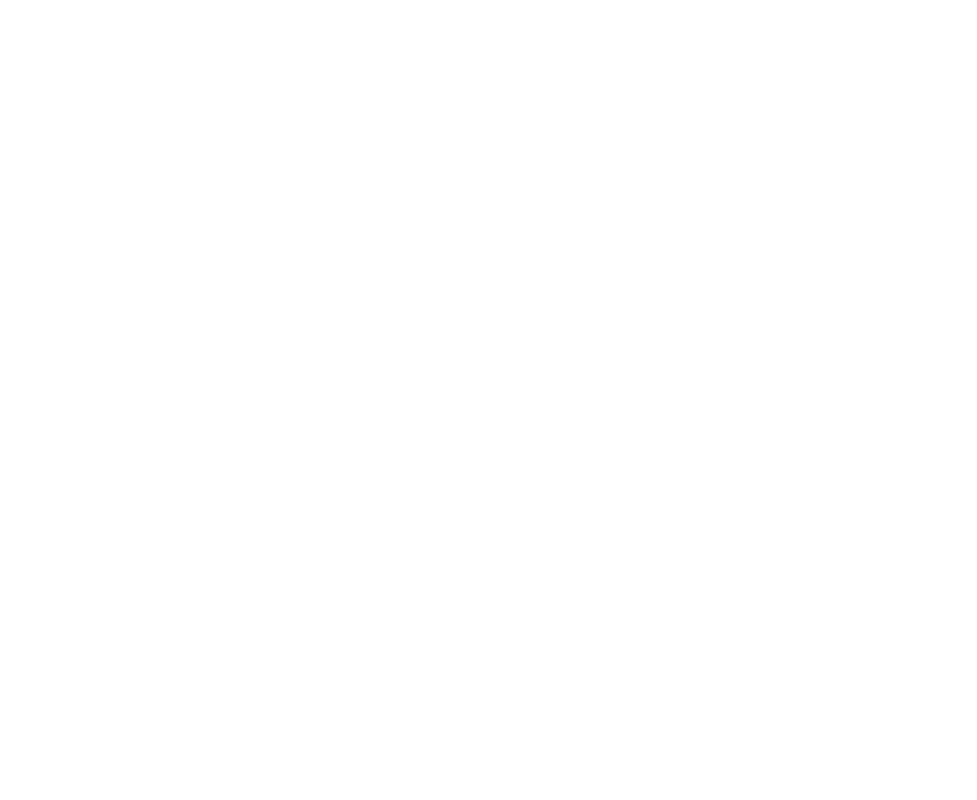
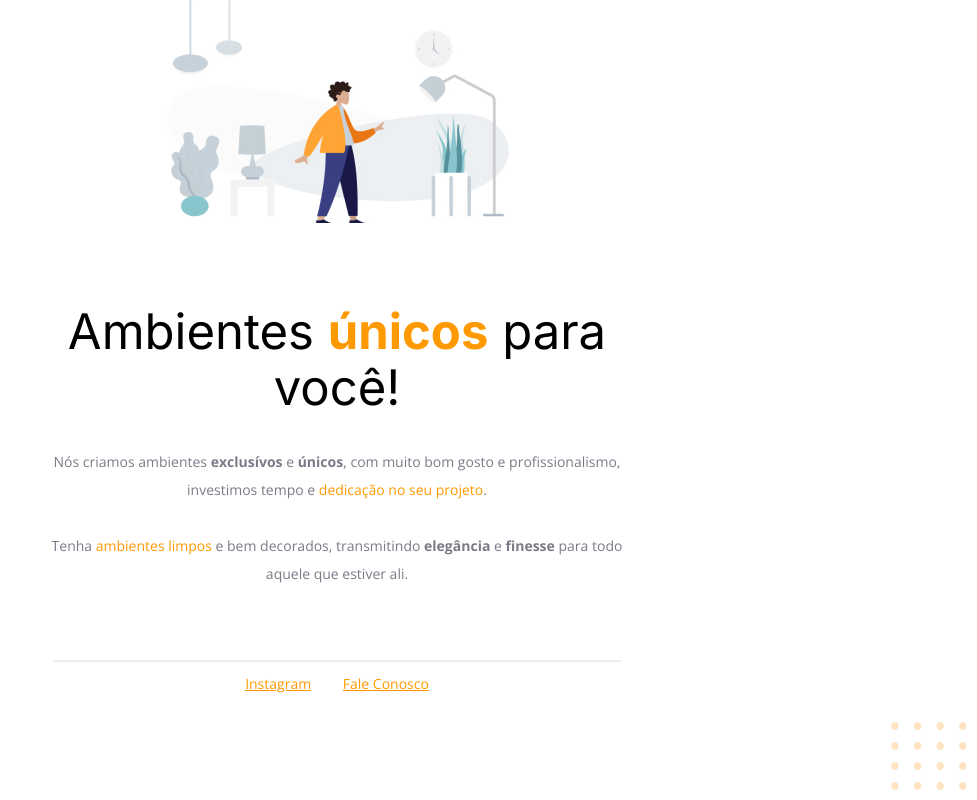
Before and after one commit to CesarFDev/Explorer---Projeto-1, a plain HTML site: page index.html in a window 1280 px wide. Shown: the whole page, without its empty margins (303-1280 px from the left). Drawn offline with nearby package versions, Linux system fonts and the light colour scheme.

Commit message:
Final Commit

```diff
--- a/index.html
+++ b/index.html
@@ -1,11 +1,49 @@
 <!DOCTYPE html>
 <html lang="pt-br">
-<head>
-  <meta charset="UTF-8">
-  <meta name="viewport" content="width=device-width, initial-scale=1.0">
-  <title>DevExplorer - Projeto 01</title>
-</head>
-<body>
+  <head>
+    <link rel="preconnect" href="https://fonts.googleapis.com" />
+    <link rel="preconnect" href="https://fonts.gstatic.com" crossorigin />
+    <meta charset="UTF-8" />
+    <meta name="viewport" content="width=device-width, initial-scale=1.0" />
+    <title>DevExplorer - Projeto 01</title>
+    <link
+      href="https://fonts.googleapis.com/css2?family=Inter:wght@100..900&display=swap"
+      rel="stylesheet"
+    />
+    <link
+      href="https://fonts.googleapis.com/css2?family=Open+Sans:ital,wght@0,300..800;1,300..800&display=swap"
+      rel="stylesheet"
+    />
+    <link rel="stylesheet" href="./style.css" />
+  </head>
+  <body>
+    <div id="hero">
+      <img src="./assets/hero.jpg" alt="Móveis e Escritório." />
+      <div>
+        <h1>Ambientes <span>únicos</span> para você!</h1>
+        <p>
+          Nós criamos ambientes <strong>exclusívos</strong> e
+          <strong>únicos</strong>, com muito bom gosto e profissionalismo,
+          investimos tempo e <span>dedicação no seu projeto</span>.
 
-</body>
+          <br />
+          <br />
+
+          Tenha <span>ambientes limpos</span> e bem decorados, transmitindo
+          <strong>elegância</strong> e <strong>finesse</strong> para todo aquele
+          que estiver ali.
+        </p>
+      </div>
+    </div>
+    <img
+      id="balls"
+      src="./assets/balls.svg"
+      alt="Grade de bolas decorativas."
+    />
+    <div id="footer">
+      <div class="line"></div>
+      <a href="https://instagram.com" target="_blank">Instagram</a>
+      <a href="#" target="_blank">Fale Conosco</a>
+    </div>
+  </body>
 </html>
--- a/style.css
+++ b/style.css
@@ -0,0 +1,66 @@
+* {
+  margin: 0;
+  padding: 0;
+  box-sizing: border-box;
+}
+
+body {
+  font-family: "Open Sans", sans-serif;
+  font-weight: normal;
+  font-size: 14px;
+  line-height: 28px;
+  color: #7D7987;
+
+  text-align: center;
+}
+
+#hero {
+  width: 592px;
+  margin: 0 auto 72px;
+}
+
+#hero img {
+  margin-bottom: 72px;
+}
+
+h1 {
+  font-family: "Inter", sans-serif;
+  font-weight: normal;
+  font-size: 49px;
+  line-height: 56px;
+  color: #000000;
+
+  margin-bottom: 32px;
+}
+
+h1 span {
+  font-weight: bold;
+}
+
+span, a {
+  color: #FF9900
+}
+
+#footer {
+  margin-bottom: 33px;
+}
+
+#footer a + a {
+  margin-left: 28px;
+}
+
+.line {
+  width: 568px;
+  height: 0px;
+
+  margin: 0 auto 8px;
+
+  border: 1px solid #ECEFF2;
+
+}
+
+#balls {
+  position: fixed;
+  bottom: 0px;
+  right: 0px;
+}
```
